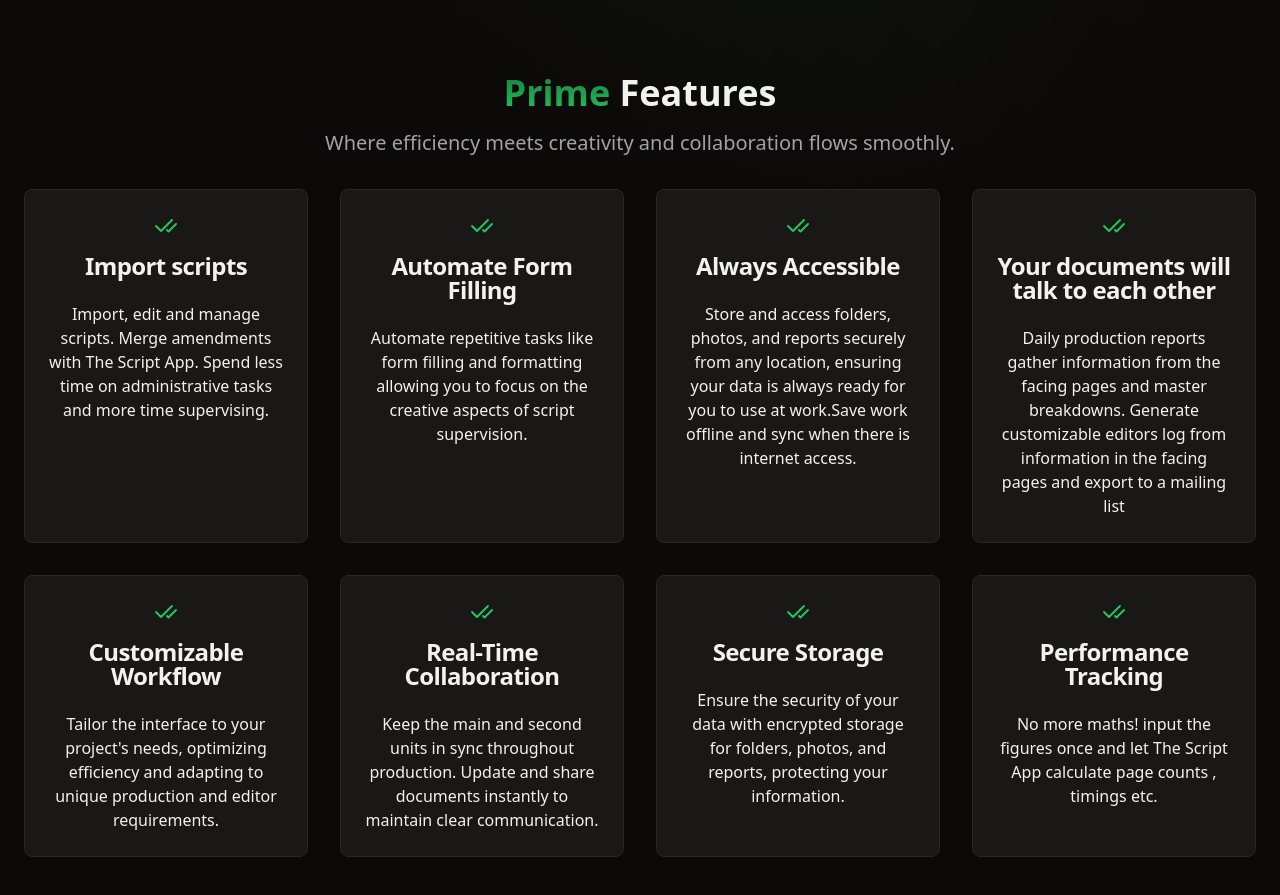
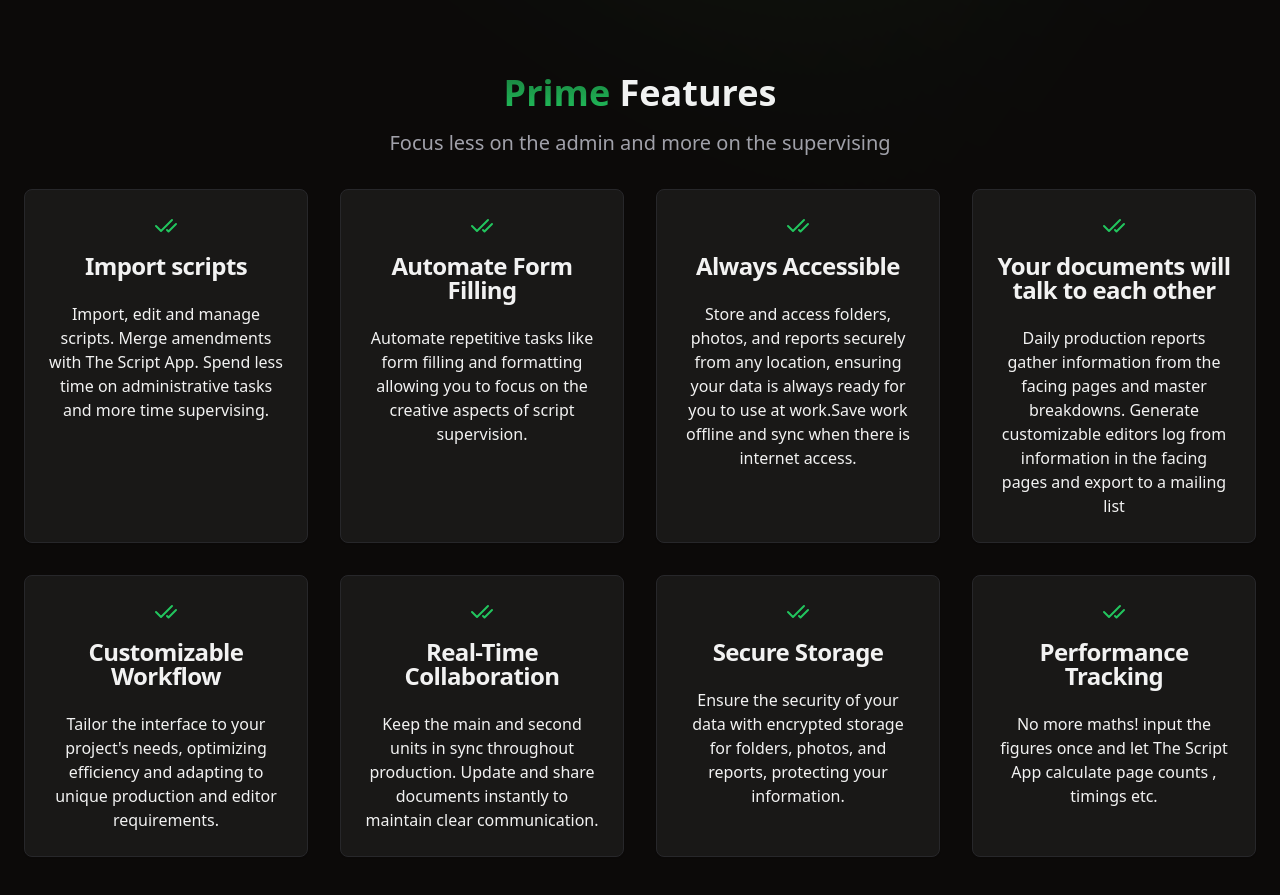
Before and after one commit to KamoEllen/coming-soon-the-script-app, a React (Vite) app: page / in a window 1280 px wide. Shown: the part 820-1715 px from the top of the page. Built offline with nearby package versions, Linux system fonts and the light colour scheme.

Commit message:
Update HowItWorks.tsx

```diff
--- a/src/components/HowItWorks.tsx
+++ b/src/components/HowItWorks.tsx
@@ -69,7 +69,7 @@ export const HowItWorks = () => {
          Features
       </h2>
       <p className="md:w-3/4 mx-auto mt-4 mb-8 text-xl text-muted-foreground">
-      Where efficiency meets creativity and collaboration flows smoothly.
+      Focus less on the admin and more on the supervising
       </p>
 {/* Here are some of the key features that make The Script App the best choice for script supervisors. */}
       <div className="grid grid-cols-1 md:grid-cols-2 lg:grid-cols-4 gap-8">
```
